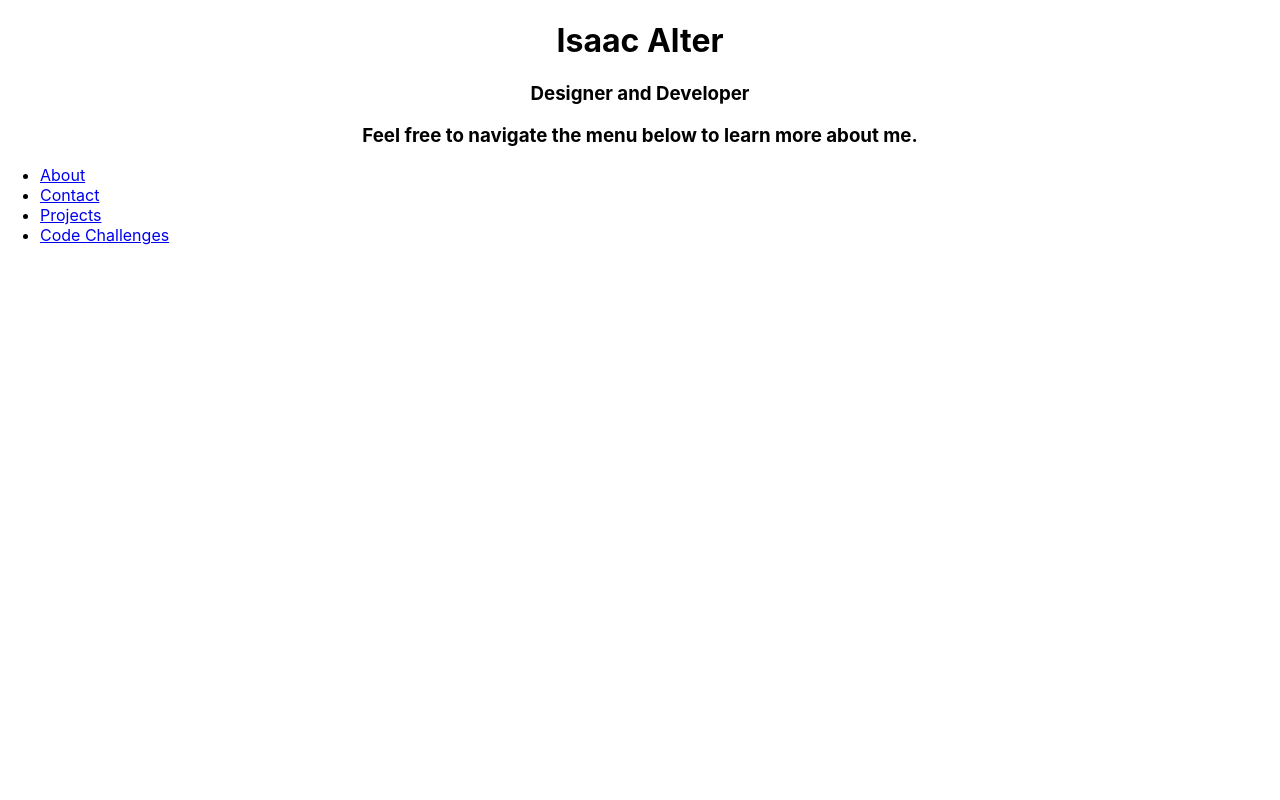
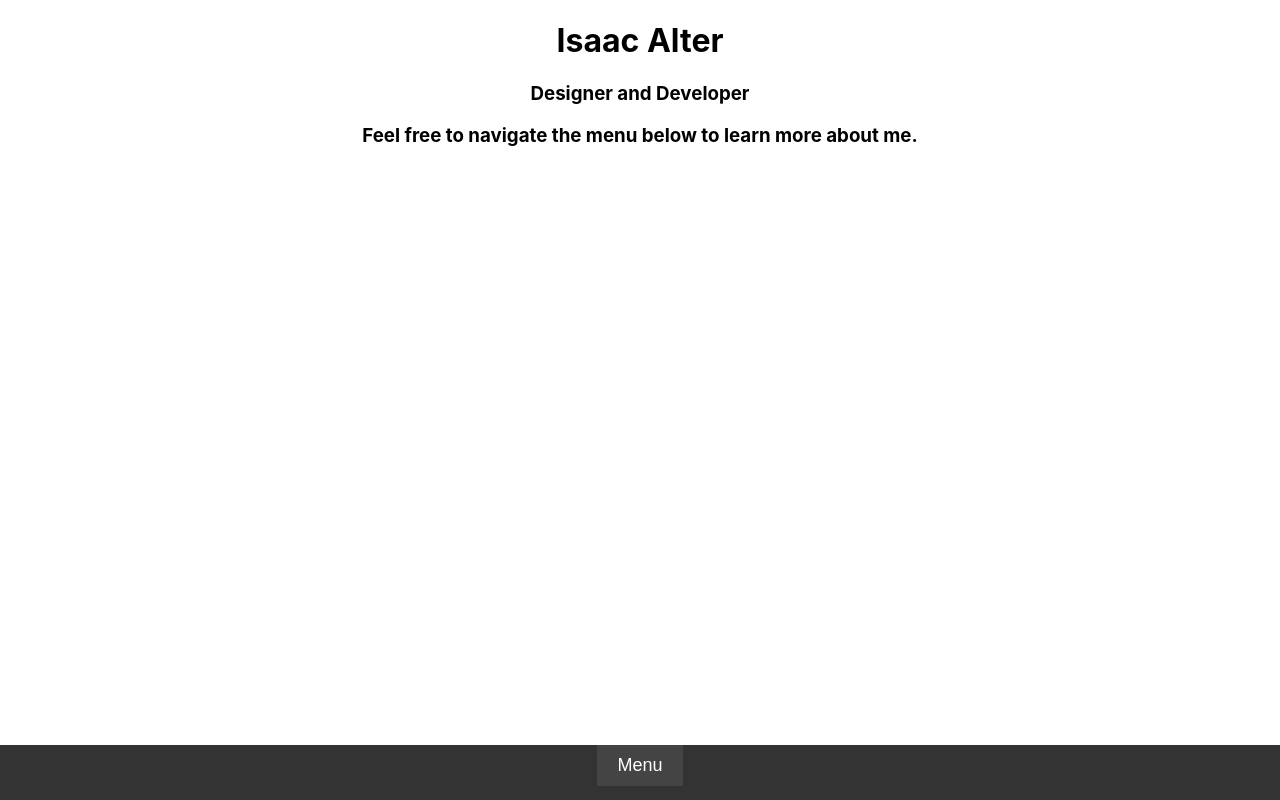
Before and after one commit to Isaac3924/my-website, a React (Create React App) app: page / in a window 1280 px wide. Built offline with nearby package versions, Linux system fonts and the light colour scheme.

Commit message:
Add feat: menu works from the bottom for all pages currently

```diff
--- a/src/AboutMe.js
+++ b/src/AboutMe.js
@@ -2,14 +2,14 @@ import React from "react";
 
 function AboutMe() {
   return (
-    <body>
-      <div class="page-head">
-        <h1 class="page-title">About</h1>
+    <div className="page">
+      <div className="page-head">
+        <h1 className="page-title">About</h1>
       </div>
       <div>
-        <p class="about-summary">Hello, I'm Isaac Alter, and I am a web developer with most of my experience being in Back-End development currently based in the Colorado Springs, Colorado area. I've worked in a variety of lnagugages and tech stacks, ranging from Ruby alongside the Ruby on Rails framework, Python, C#, C++, and Java. I am also familiar with PostgreSQL, MySQL, HTML, CSS, and JavaScript. Additionally, I am a big fan of stories and games, especially worlds and characters that you can immerse yourself in. I am driven to do the best I can and to always improve, whether by learning new skills or honing my current abilities.</p>
+        <p className="about-summary">Hello, I'm Isaac Alter, and I am a web developer with most of my experience being in Back-End development currently based in the Colorado Springs, Colorado area. I've worked in a variety of lnagugages and tech stacks, ranging from Ruby alongside the Ruby on Rails framework, Python, C#, C++, and Java. I am also familiar with PostgreSQL, MySQL, HTML, CSS, and JavaScript. Additionally, I am a big fan of stories and games, especially worlds and characters that you can immerse yourself in. I am driven to do the best I can and to always improve, whether by learning new skills or honing my current abilities.</p>
       </div>
-    </body>
+    </div>
   );
 };
 
--- a/src/App.css
+++ b/src/App.css
@@ -1,42 +1,3 @@
-.App {
-  text-align: center;
-}
-
-.App-logo {
-  height: 40vmin;
-  pointer-events: none;
-}
-
-@media (prefers-reduced-motion: no-preference) {
-  .App-logo {
-    animation: App-logo-spin infinite 20s linear;
-  }
-}
-
-.App-header {
-  background-color: #282c34;
-  min-height: 100vh;
-  display: flex;
-  flex-direction: column;
-  align-items: center;
-  justify-content: center;
-  font-size: calc(10px + 2vmin);
-  color: white;
-}
-
-.App-link {
-  color: #61dafb;
-}
-
-@keyframes App-logo-spin {
-  from {
-    transform: rotate(0deg);
-  }
-  to {
-    transform: rotate(360deg);
-  }
-}
-
 .page-title {
   text-align: center;
 }
--- a/src/App.js
+++ b/src/App.js
@@ -12,6 +12,7 @@ import './App.css';
 //Establishes the routes to my pages which are React components.
 function App() {
   return (
+    <div className="App">
       <Router>
         <Routes>
           <Route path="/" element={<Home />} />
@@ -21,10 +22,12 @@ function App() {
           <Route path="/code-challenges" element={<CodeChallenges />} />
           <Route path="/projects/tldr" element={<TLDR/>} />
         </Routes>
-      <div class="navigation">
+
+        <div className="navigation">
           <Navigation />
         </div>
       </Router>
+    </div>
   );
 };
 
--- a/src/CodeChallenges.js
+++ b/src/CodeChallenges.js
@@ -2,7 +2,7 @@ import React from "react";
 
 function CodeChallenges() {
   return (
-    <div>
+    <div className="page">
       <h1>Code Challenges Page</h1>
     </div>
   );
--- a/src/Contact.js
+++ b/src/Contact.js
@@ -2,12 +2,12 @@ import React from "react";
 
 function Contact() {
   return (
-    <body>
-      <div class="page-head">
-        <h1 class="page-title">Contact Me</h1>
+    <div className="page">
+      <div className="page-head">
+        <h1 className="page-title">Contact Me</h1>
       </div>
-      <div class="page-list">
-        <ul class="list-contact">
+      <div className="page-list">
+        <ul className="list-contact">
           <li>
             <a href="https://github.com/Isaac3924">GitHub</a>
           </li>
@@ -16,7 +16,7 @@ function Contact() {
           </li>
         </ul>
       </div>
-    </body>
+    </div>
   );
 };
 
--- a/src/Home.js
+++ b/src/Home.js
@@ -2,15 +2,15 @@ import React from "react";
 
 function Home() {
   return (
-    <body>
-      <div class="page-head">
-        <h1 class="page-title">Isaac Alter</h1>
+    <div className="page">
+      <div className="page-head">
+        <h1 className="page-title">Isaac Alter</h1>
       </div>
-      <div class="page-intro">
-        <h3 class="page-subtitle">Designer and Developer</h3>
-        <h3 class="page-instructions">Feel free to navigate the menu below to learn more about me.</h3>
+      <div className="page-intro">
+        <h3 className="page-subtitle">Designer and Developer</h3>
+        <h3 className="page-instructions">Feel free to navigate the menu below to learn more about me.</h3>
       </div>
-    </body>
+    </div>
   );
 };
 
--- /dev/null
+++ b/src/Navigation.css
@@ -0,0 +1,63 @@
+.navigation {
+  position: fixed;
+  bottom: -245px;
+  left: 0;
+  width: 100%;
+  height: 300px;
+  background-color: #333;
+  color: white;
+  transition: bottom 0.3s ease-in-out;
+  display: flex;
+  flex-direction: column;
+  align-items: center;
+  justify-content: space-around;
+}
+
+.navigation.active {
+  bottom: 0;
+}
+
+.toggle-menu-button {
+  background-color: #444;
+  color: white;
+  border: none;
+  padding: 10px 20px;
+  font-size: 18px;
+  cursor: pointer;
+  margin-bottom: 0px;
+}
+
+ul {
+  list-style: none;
+  padding: 0;
+  margin: 0;
+  width: 100%;
+  margin-bottom: 25%;
+}
+
+ul li {
+  margin-bottom: 10px;
+  width: 100%;
+  height: 50%;
+  display: flex;
+  align-items: center;
+  justify-content: center;
+  line-height: 100%;
+}
+
+ul li:hover {
+  background-color: #555;
+}
+
+ul li a {
+  color: white;
+  text-decoration: none;
+  font-size: 16px;
+}
+
+ul li a:hover{
+  color: #8299fe;
+  text-decoration: underline;
+  font-weight: bold;
+  font-size: 16px;
+}
--- a/src/Navigation.js
+++ b/src/Navigation.js
@@ -1,5 +1,6 @@
-import React from 'react';
+import React, { useState } from 'react';
 import { Link, useLocation } from 'react-router-dom';
+import './Navigation.css';
 
 //Array of objects that hold the paths and text attributes for the comparison of route paths and displaying texts as links.
 const routes = [{path: "/", text: "Home"}, {path: "/about", text: "About"}, {path: "/contact", text: "Contact"}, {path: "/projects", text: "Projects"}, {path: "/code-challenges", text: "Code Challenges"}];
@@ -8,9 +9,17 @@ const routes = [{path: "/", text: "Home"}, {path: "/about", text: "About"}, {pat
 // a new web page, but rather, merely changes the URL displayed in the address bar and renders the corresponding component. This will save on time as we will not need to reload the entire page.
 function Navigation() {
   const location = useLocation();
+  const [menuVisible, setMenuVisible] = useState(false);
+
+  const toggleMenu = () => {
+    setMenuVisible(!menuVisible);
+  };
 
   return (
-    <nav>
+    <nav className={`navigation ${menuVisible ? 'active' : ''}`}>
+      <button className="toggle-menu-button" onClick={toggleMenu}>
+        Menu
+      </button>
       <ul>
         {routes.map((route) => (
           location.pathname === route.path ? null : (
--- a/src/Projects.js
+++ b/src/Projects.js
@@ -2,12 +2,12 @@ import React from "react";
 
 function Projects() {
   return (
-    <body>
-      <div class="page-head">
-        <h1 class="page-title">Projects</h1>
+    <div className="page">
+      <div className="page-head">
+        <h1 className="page-title">Projects</h1>
       </div>
-      <div class="page-list">
-        <ul class="list-projects">
+      <div className="page-list">
+        <ul className="list-projects">
           <li>
             <a href="projects/tldr">TL:DR</a>
           </li>
@@ -16,7 +16,7 @@ function Projects() {
           </li>
         </ul>
       </div>
-    </body>
+    </div>
   );
 };
 
--- a/src/projects/TLDR.js
+++ b/src/projects/TLDR.js
@@ -2,19 +2,19 @@ import React from "react";
 
 function TLDR() {
   return (
-    <body>
-      <div class="project">
+    <div className="page">
+      <div className="project">
 
-        <div class="project-title">
-          <div class="page-head">
-            <h1 class="page-title">TL:DR</h1>
+        <div className="project-title">
+          <div className="page-head">
+            <h1 className="page-title">TL:DR</h1>
           </div>
         </div>
 
-        <div class="project-info">
+        <div className="project-info">
 
-          <div class="project-data">
-            <table class="table-tldr">
+          <div className="project-data">
+            <table className="table-tldr">
               <tbody>
 
                 <tr>
@@ -61,14 +61,14 @@ function TLDR() {
             </table>
           </div>
 
-          <div class="project-desciption">
+          <div className="project-desciption">
             <p>
               This is where the project description will be.
             </p>
 
-            <div class="project-website">
-              <div class="link-wrapper">
-                <div class="link">
+            <div className="project-website">
+              <div className="link-wrapper">
+                <div className="link">
                   <a href="https://tldr-tos.vercel.app/">Visit Website</a>
                 </div>
               </div>
@@ -76,14 +76,14 @@ function TLDR() {
           </div>
         </div>
 
-        <div class="project-media">
+        <div className="project-media">
           <h6>Login</h6>
-          <div class="project-content-wrapper">
+          <div className="project-content-wrapper">
             <img alt="Login screenshot"></img>
           </div>
         </div>
       </div>
-    </body>
+    </div>
   );
 };
 
```
Lines whose indentation alone changed are shown as unchanged.
